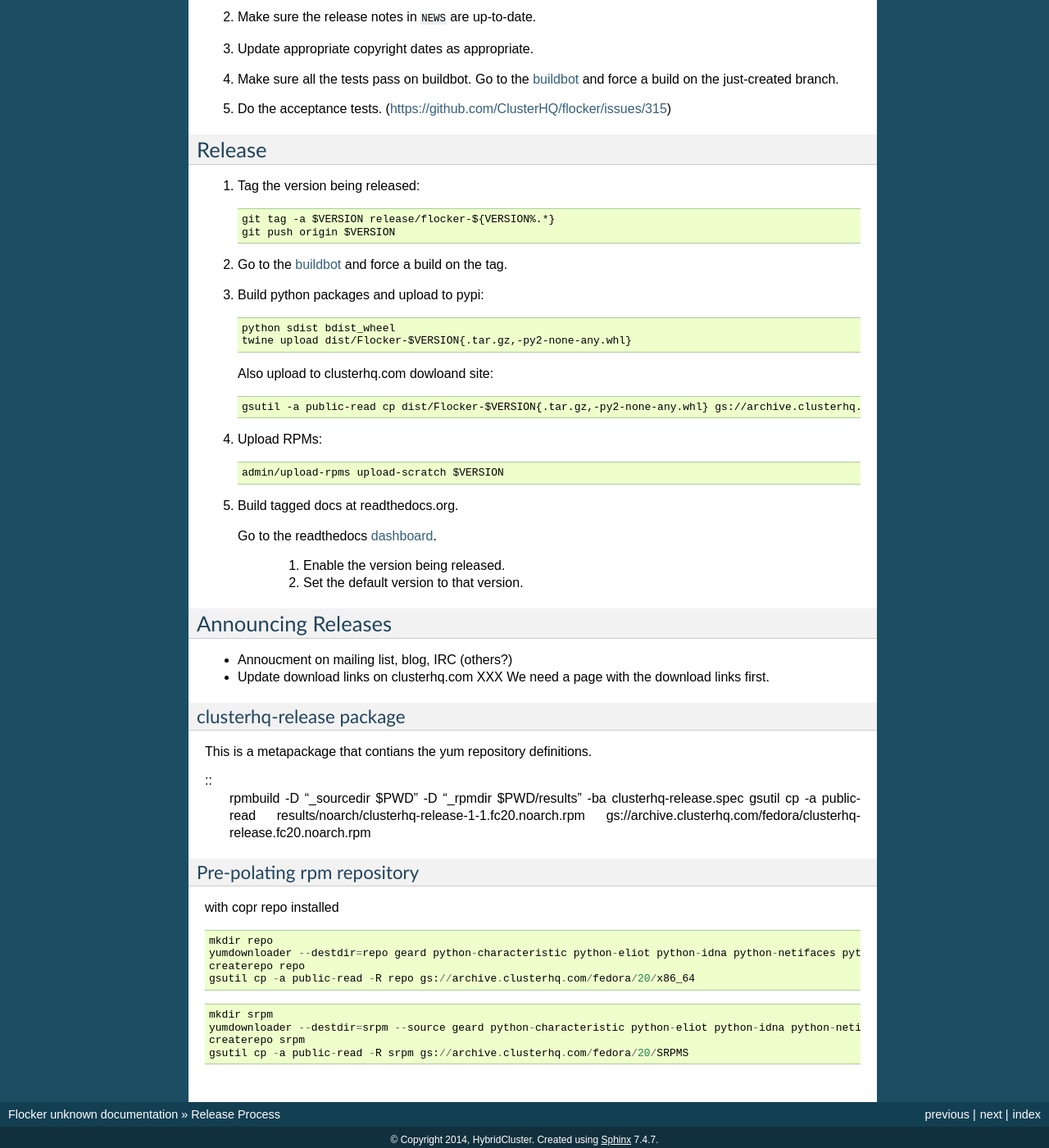
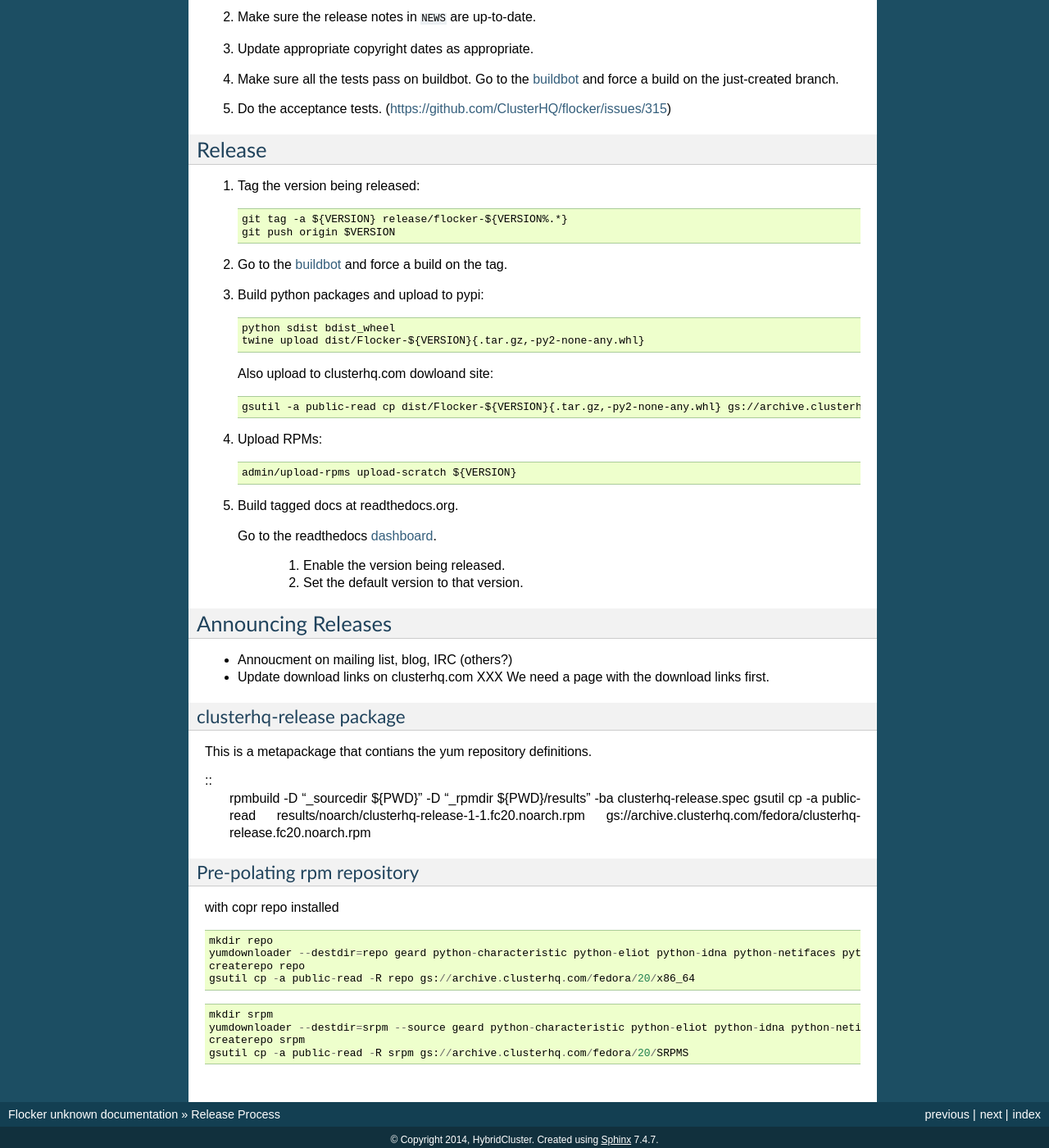
Before and after one commit to ClusterHQ/flocker, a Sphinx documentation site: the page built from docs/release-process.rst, in a window 1280 px wide and 1400 px high, scrolled down 1191 px. Shown: the whole window at 82% size. Built offline with Sphinx 7.4.7, drawn with Linux system fonts in a browser that asks for light colours.

Commit message:
Use unambiguous shell variable interpolation syntax.

```diff
--- a/docs/release-process.rst
+++ b/docs/release-process.rst
@@ -73,7 +73,7 @@
 
 1. Tag the version being released::
 
-     git tag -a $VERSION release/flocker-${VERSION%.*}
+     git tag -a ${VERSION} release/flocker-${VERSION%.*}
      git push origin $VERSION
 
 2.  Go to the `buildbot <http://build.clusterhq.com/boxes-flocker>`_ and force a build on the tag.
@@ -81,15 +81,15 @@
 3. Build python packages and upload to pypi::
 
      python sdist bdist_wheel
-     twine upload dist/Flocker-$VERSION{.tar.gz,-py2-none-any.whl}
+     twine upload dist/Flocker-${VERSION}{.tar.gz,-py2-none-any.whl}
 
    Also upload to clusterhq.com dowloand site::
 
-     gsutil -a public-read cp dist/Flocker-$VERSION{.tar.gz,-py2-none-any.whl} gs://archive.clusterhq.com/downloads/flocker/
+     gsutil -a public-read cp dist/Flocker-${VERSION}{.tar.gz,-py2-none-any.whl} gs://archive.clusterhq.com/downloads/flocker/
 
 4. Upload RPMs::
 
-      admin/upload-rpms upload-scratch $VERSION
+      admin/upload-rpms upload-scratch ${VERSION}
 
 5. Build tagged docs at readthedocs.org.
 
@@ -113,7 +113,7 @@
 This is a metapackage that contians the yum repository definitions.
 
 ::
-   rpmbuild -D "_sourcedir $PWD" -D "_rpmdir $PWD/results" -ba clusterhq-release.spec
+   rpmbuild -D "_sourcedir ${PWD}" -D "_rpmdir ${PWD}/results" -ba clusterhq-release.spec
    gsutil cp -a public-read results/noarch/clusterhq-release-1-1.fc20.noarch.rpm gs://archive.clusterhq.com/fedora/clusterhq-release.fc20.noarch.rpm
 
 
```
